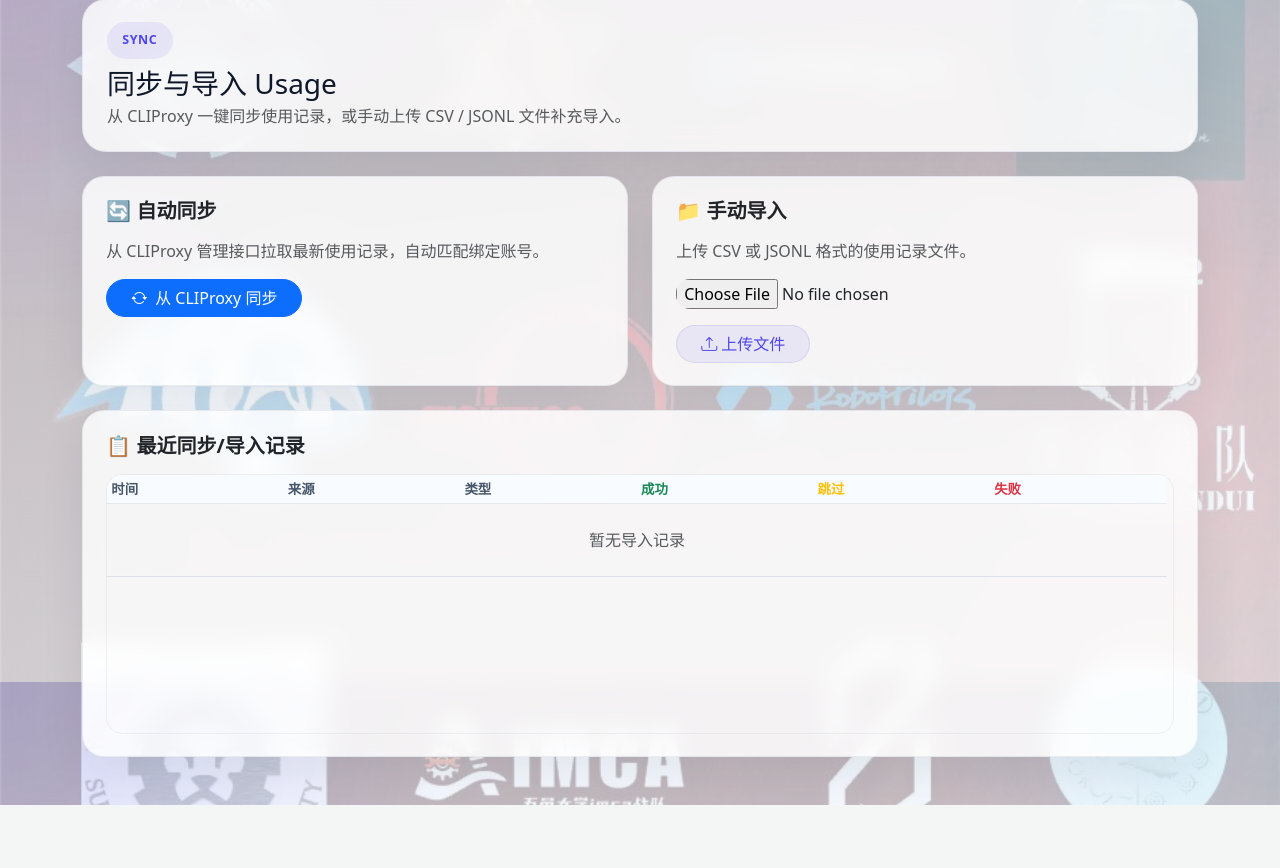
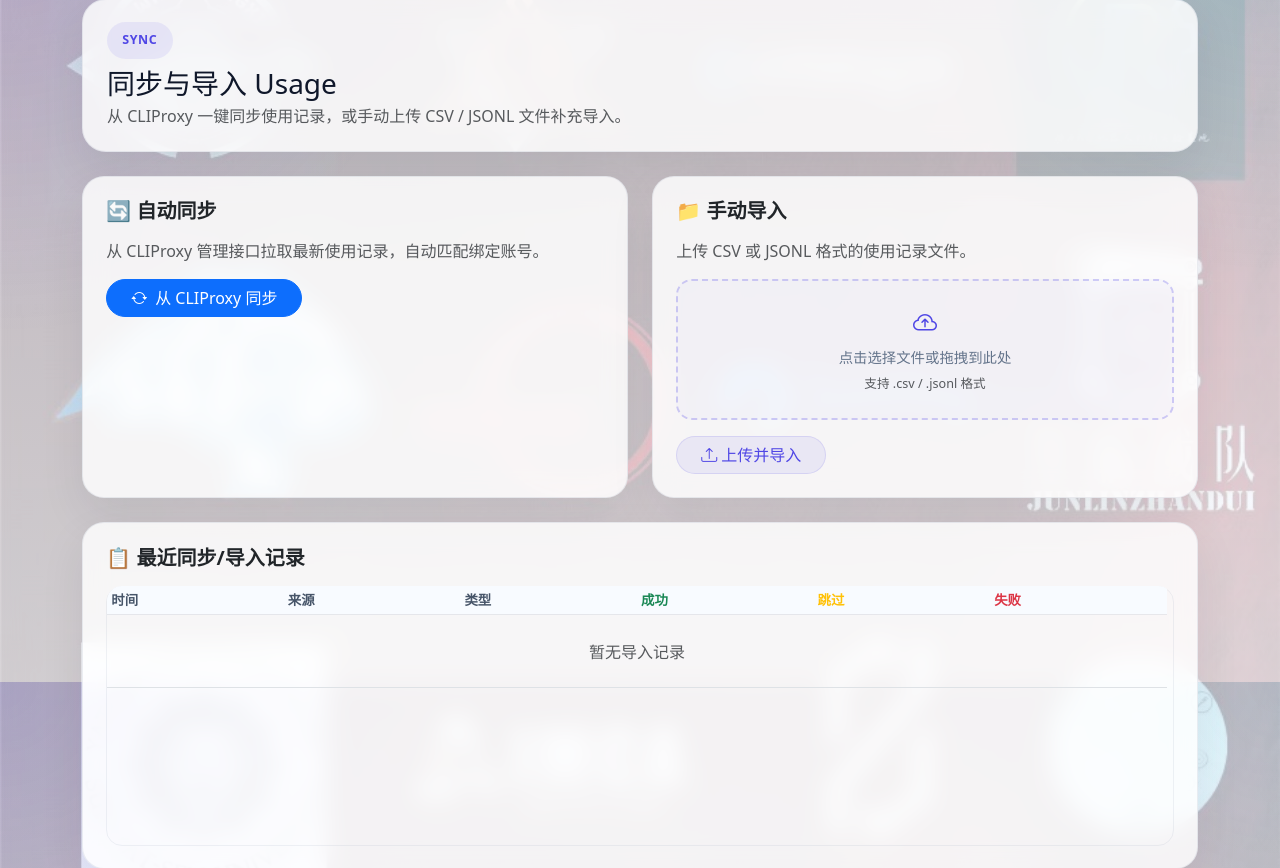
Before and after one commit to hpylsy/LLM-Multiplexer, a Django app: page /usage/import/ in a window 1280 px wide. Shown: the part 118-986 px from the top of the page. Before the commit the page ends 923 px from the top, so only its background shows below. Run offline with Django 4.2, Linux system fonts and the light colour scheme; the visitor is signed in with stand-in values (Sample User, id 1); data that the repository does not hold is empty.

Commit message:
ui: custom file upload area with drag-drop style

```diff
--- a/templates/usage/import_usage_logs.html
+++ b/templates/usage/import_usage_logs.html
@@ -27,11 +27,16 @@
             <p class="text-muted mb-3">上传 CSV 或 JSONL 格式的使用记录文件。</p>
             <form method="post" enctype="multipart/form-data">
                 {% csrf_token %}
-                <div class="mb-3">
-                    {{ form.source_file }}
+                <div class="file-upload-area mb-3" onclick="document.getElementById('id_source_file').click()">
+                    <input type="file" name="source_file" id="id_source_file" accept=".csv,.jsonl" style="display:none;" onchange="updateFileName(this)">
+                    <div class="file-upload-content" id="fileUploadContent">
+                        <i class="bi bi-cloud-arrow-up" style="font-size: 1.5rem; color: var(--brand);"></i>
+                        <span>点击选择文件或拖拽到此处</span>
+                        <small class="text-muted">支持 .csv / .jsonl 格式</small>
+                    </div>
                 </div>
                 <button class="btn btn-soft rounded-pill px-4" type="submit">
-                    <i class="bi bi-upload me-1"></i>上传文件
+                    <i class="bi bi-upload me-1"></i>上传并导入
                 </button>
             </form>
         </div></div>
@@ -116,5 +121,43 @@ function getCookie(name) {
 <style>
 .spin-animation { animation: spin 1s linear infinite; }
 @keyframes spin { from { transform: rotate(0deg); } to { transform: rotate(360deg); } }
+.file-upload-area {
+    border: 2px dashed rgba(79, 70, 229, 0.25);
+    border-radius: 16px;
+    padding: 1.5rem;
+    cursor: pointer;
+    transition: border-color 0.2s, background 0.2s;
+    background: rgba(79, 70, 229, 0.02);
+}
+.file-upload-area:hover {
+    border-color: var(--brand);
+    background: rgba(79, 70, 229, 0.05);
+}
+.file-upload-area.has-file {
+    border-color: rgba(34, 197, 94, 0.5);
+    background: rgba(34, 197, 94, 0.04);
+}
+.file-upload-content {
+    display: flex;
+    flex-direction: column;
+    align-items: center;
+    gap: 0.4rem;
+    color: var(--text-soft);
+    font-size: 0.9rem;
+}
 </style>
+<script>
+function updateFileName(input) {
+    var area = input.closest('.file-upload-area');
+    var content = document.getElementById('fileUploadContent');
+    if (input.files.length > 0) {
+        var name = input.files[0].name;
+        content.innerHTML = '<i class="bi bi-file-earmark-check" style="font-size:1.5rem;color:#16a34a;"></i><span style="color:var(--text-main);font-weight:600;">' + name + '</span><small class="text-muted">点击可重新选择</small>';
+        area.classList.add('has-file');
+    } else {
+        content.innerHTML = '<i class="bi bi-cloud-arrow-up" style="font-size:1.5rem;color:var(--brand);"></i><span>点击选择文件或拖拽到此处</span><small class="text-muted">支持 .csv / .jsonl 格式</small>';
+        area.classList.remove('has-file');
+    }
+}
+</script>
 {% endblock %}
```
